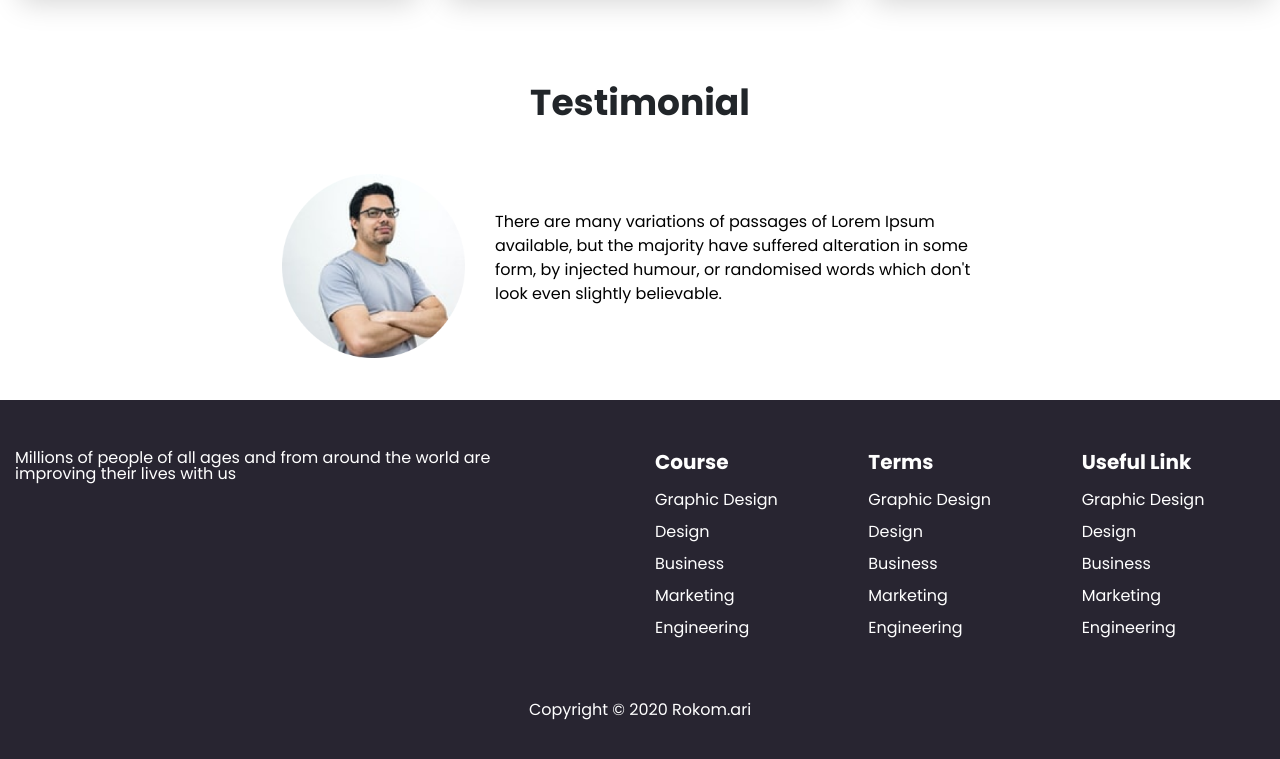
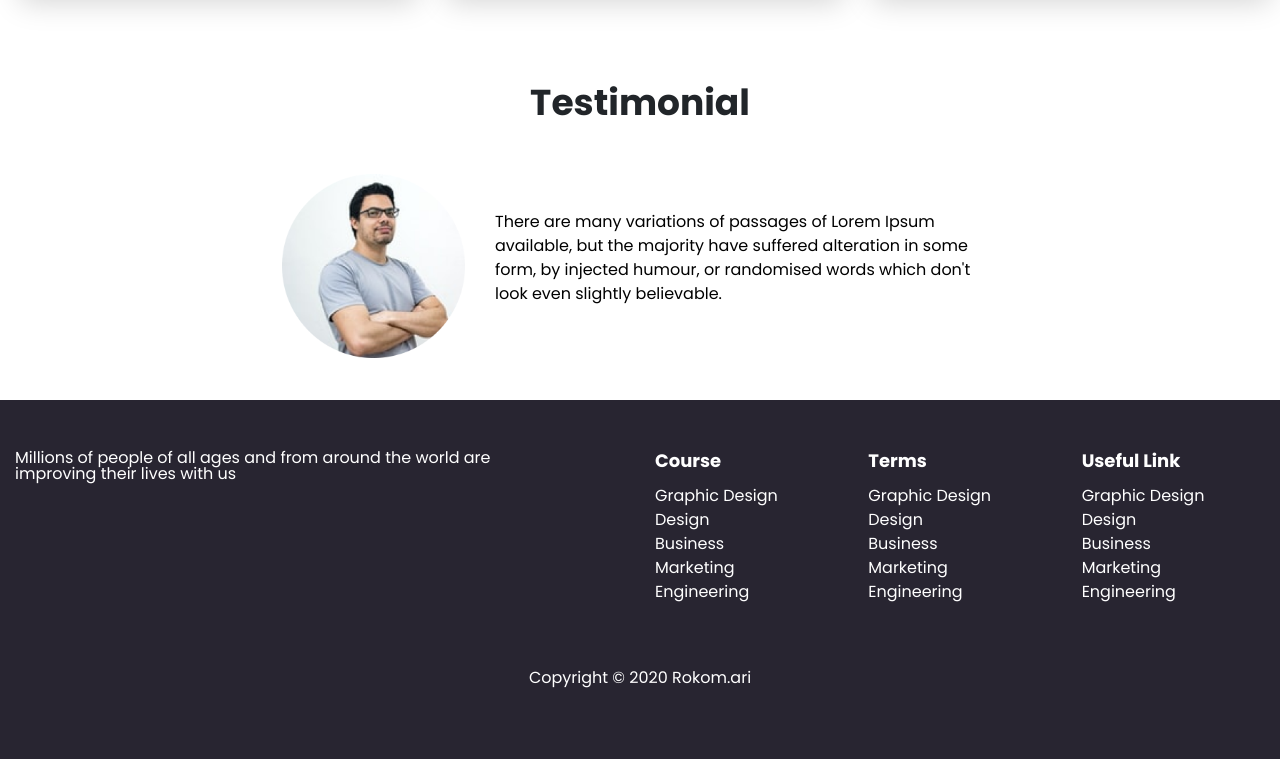
Before and after one commit to muinbd/e-school-resources, a plain HTML site: page index.html in a window 1280 px wide. Shown: the part 1566-2325 px from the top of the page. Drawn offline with nearby package versions, Linux system fonts and the light colour scheme.

Commit message:
footer list updated

```diff
--- a/index.html
+++ b/index.html
@@ -1,5 +1,6 @@
 <!DOCTYPE html>
 <html lang="en">
+
 <head>
     <meta charset="UTF-8">
     <meta name="viewport" content="width=device-width, initial-scale=1.0">
@@ -159,28 +160,34 @@
                         the world are improving their lives with us</p>
                 </div>
                 <div class="offset-md-1 col-md-2">
-                    <h5>Course</h5>
-                    <p>Graphic Design</p>
-                    <p>Design</p>
-                    <p>Business</p>
-                    <p>Marketing</p>
-                    <p>Engineering</p>
+                    <h6>Course</h6>
+                    <ul class="list-unstyled">
+                        <li><a href="#">Graphic Design</a></li>
+                        <li><a href="#">Design</a></li>
+                        <li><a href="#">Business</a></li>
+                        <li><a href="#">Marketing</a></li>
+                        <li><a href="#">Engineering</a></li>
+                    </ul>
                 </div>
                 <div class="col-md-2">
-                    <h5>Terms</h5>
-                    <p>Graphic Design</p>
-                    <p>Design</p>
-                    <p>Business</p>
-                    <p>Marketing</p>
-                    <p>Engineering</p>
+                    <h6>Terms</h6>
+                    <ul class="list-unstyled">
+                        <li><a href="#">Graphic Design</a></li>
+                        <li><a href="#">Design</a></li>
+                        <li><a href="#">Business</a></li>
+                        <li><a href="#">Marketing</a></li>
+                        <li><a href="#">Engineering</a></li>
+                    </ul>
                 </div>
                 <div class="col-md-2">
-                    <h5>Useful Link</h5>
-                    <p>Graphic Design</p>
-                    <p>Design</p>
-                    <p>Business</p>
-                    <p>Marketing</p>
-                    <p>Engineering</p>
+                    <h6>Useful Link</h6>
+                    <ul class="list-unstyled">
+                        <li><a href="#">Graphic Design</a></li>
+                        <li><a href="#">Design</a></li>
+                        <li><a href="#">Business</a></li>
+                        <li><a href="#">Marketing</a></li>
+                        <li><a href="#">Engineering</a></li>
+                    </ul>
                 </div>
             </div>
 
--- a/style.css
+++ b/style.css
@@ -151,10 +151,11 @@ footer ul li {
     list-style-type: none;
 }
 
-footer h5 {
+footer h6 {
     color: #FFFFFF;
     font-weight: 700;
-    padding-bottom: 10px;
+    padding-bottom: 5px;
+    font-size: 18px;
 }
 
 footer p {
@@ -171,3 +172,11 @@ footer .row {
     text-align: center;
     padding-top: 50px;
 }
+
+footer ul li a {
+    color: #FFFFFF;
+}
+
+footer ul li a:hover {
+    text-decoration: none;
+}
```
